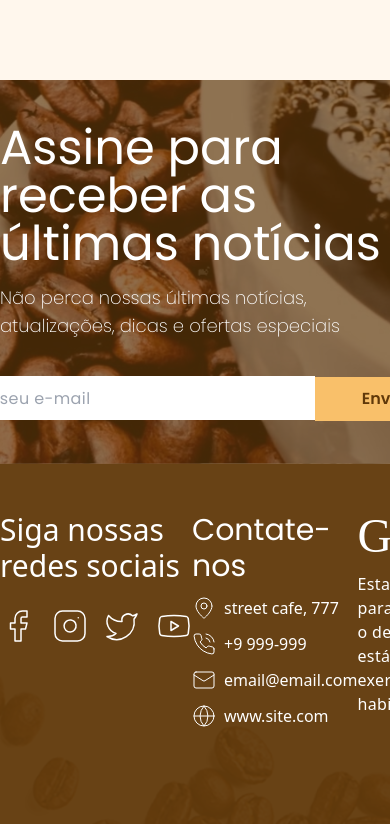
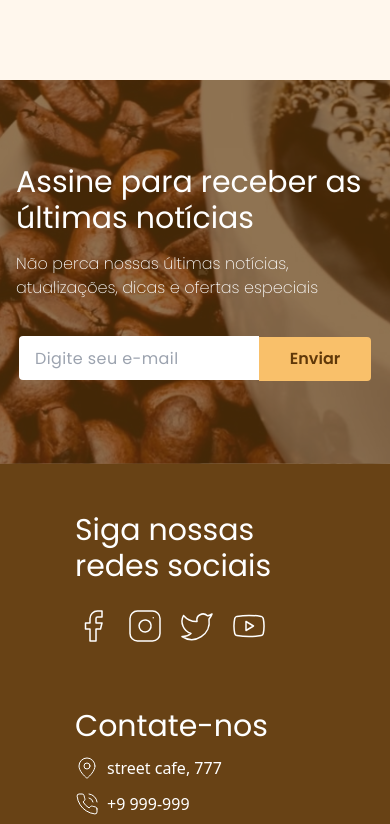
Before and after one commit to Gabriel-augt/gb-cafe, a Vue app: page / in a window 390 px wide. Shown: the part 9880-10704 px from the top of the page. Built offline with nearby package versions, Linux system fonts and the light colour scheme; a web font is replaced by a local one.

Commit message:
responsive subscribe and footer

```diff
--- a/src/components/footer/ContactUs.vue
+++ b/src/components/footer/ContactUs.vue
@@ -6,7 +6,7 @@ import { MapPin, PhoneCall, Mail, Globe } from 'lucide-vue-next';
 
 <template>
 
-    <div class="flex flex-col gap-3">
+    <div class="flex flex-col gap-3 w-96 max-[415px]:w-60">
 
         <h1 class="text-3xl font-poppins">
 
--- a/src/components/footer/Footer.vue
+++ b/src/components/footer/Footer.vue
@@ -11,7 +11,9 @@ import Notice from './Notice.vue';
 
     <div class="w-full bg-center bg-cover h-max bg-footerBg">
 
-        <section class="flex flex-row items-start justify-around w-full h-full py-12 text-white bg-brown/95">
+        <section class="flex flex-row items-start justify-around w-full h-full py-12
+        text-white bg-brown/95 max-[1180px]:flex-col max-[1180px]:items-center
+        max-[1180px]:gap-16">
 
             <SocialNetworks />
 
--- a/src/components/footer/Notice.vue
+++ b/src/components/footer/Notice.vue
@@ -1,6 +1,6 @@
 <template>
 
-    <div class="flex flex-col gap-3">
+    <div class="flex flex-col gap-3 w-96 max-[415px]:w-60">
 
         <h3 class="text-5xl font-clickerScript">
 
@@ -8,7 +8,7 @@
 
         </h3>
 
-        <p class="tracking-wide w-96">
+        <p class="tracking-wide">
 
             Esta cafeteria é um projeto conceitual criado para fins de estudo,
             com o objetivo de explorar o design, marca e experiência do cliente.
--- a/src/components/footer/SocialNetworks.vue
+++ b/src/components/footer/SocialNetworks.vue
@@ -6,9 +6,9 @@ import { Facebook, Instagram, Twitter, Youtube } from 'lucide-vue-next';
 
 <template>
 
-    <div class="flex flex-col gap-6">
+    <div class="flex flex-col gap-6 w-96 max-[415px]:w-60">
 
-        <h2 class="text-3xl ont-poppins">
+        <h2 class="text-3xl font-poppins max-[415px]:w-60">
 
             Siga nossas redes sociais
 
--- a/src/components/subscribe/SubscribeButton.vue
+++ b/src/components/subscribe/SubscribeButton.vue
@@ -4,10 +4,12 @@
 
         <form @submit.prevent="" action="">
 
-            <input class="p-4 tracking-wide text-black rounded-l outline-none h-11 w-96"
+            <input class="p-4 tracking-wide text-black rounded-l outline-none h-11 w-96
+            max-[560px]:w-72 max-[415px]:w-60"
             type="email" name="email" id="email" placeholder="Digite seu e-mail">
 
-            <button class="font-semibold rounded-r w-36 h-11 bg-yellow-350 text-brown">
+            <button class="font-semibold rounded-r w-36 h-11 bg-yellow-350 text-brown
+            max-[560px]:w-28">
 
                 Enviar
 
--- a/src/components/subscribe/SubscribeHeader.vue
+++ b/src/components/subscribe/SubscribeHeader.vue
@@ -1,14 +1,14 @@
 <template>
 
-    <div class="flex flex-col items-center justify-center gap-4 text-white">
+    <div class="flex flex-col items-center justify-center gap-4 text-white mx-4">
 
-        <h1 class="text-5xl">
+        <h1 class="text-5xl max-[980px]:text-4xl max-[740px]:text-3xl">
 
             Assine para receber as últimas notícias
 
         </h1>
 
-        <p class="text-lg font-extralight">
+        <p class="text-lg font-extralight max-[740px]:text-base">
 
             Não perca nossas últimas notícias, atualizações, dicas e ofertas especiais
 
```
